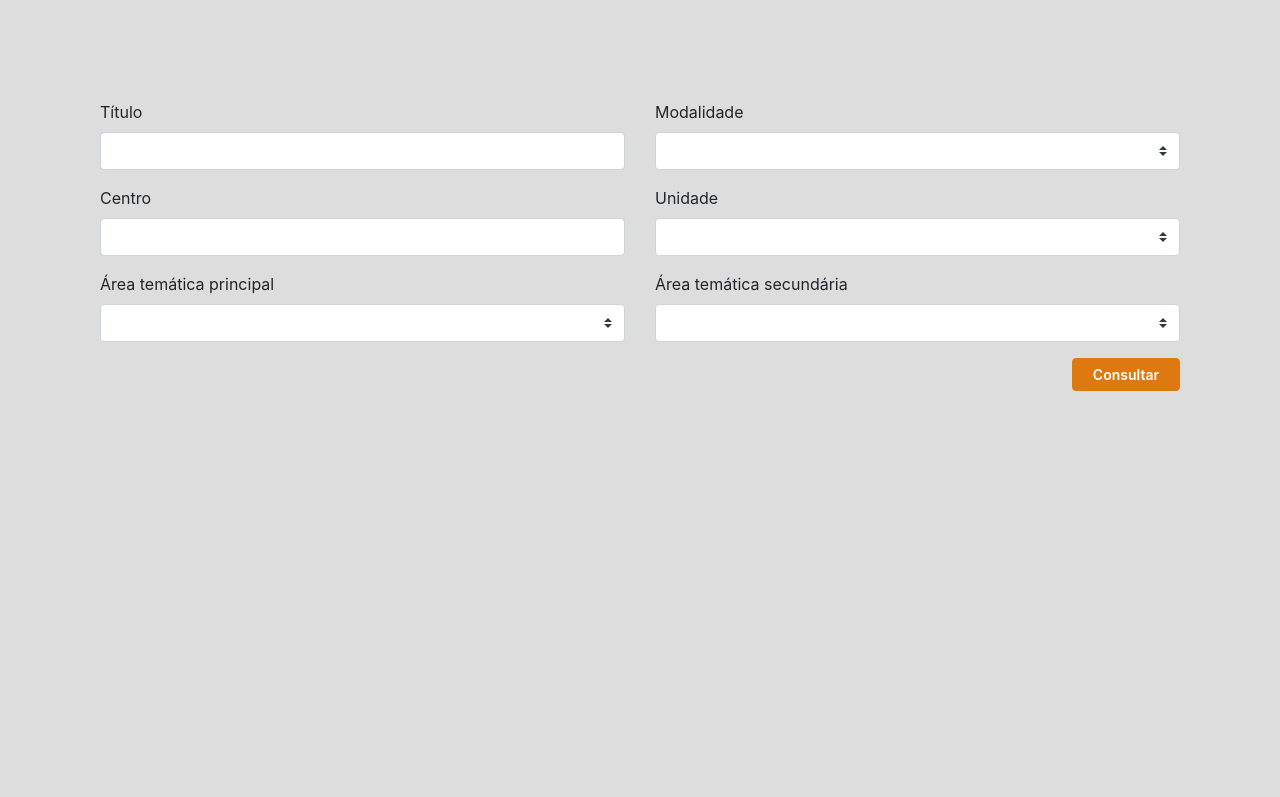
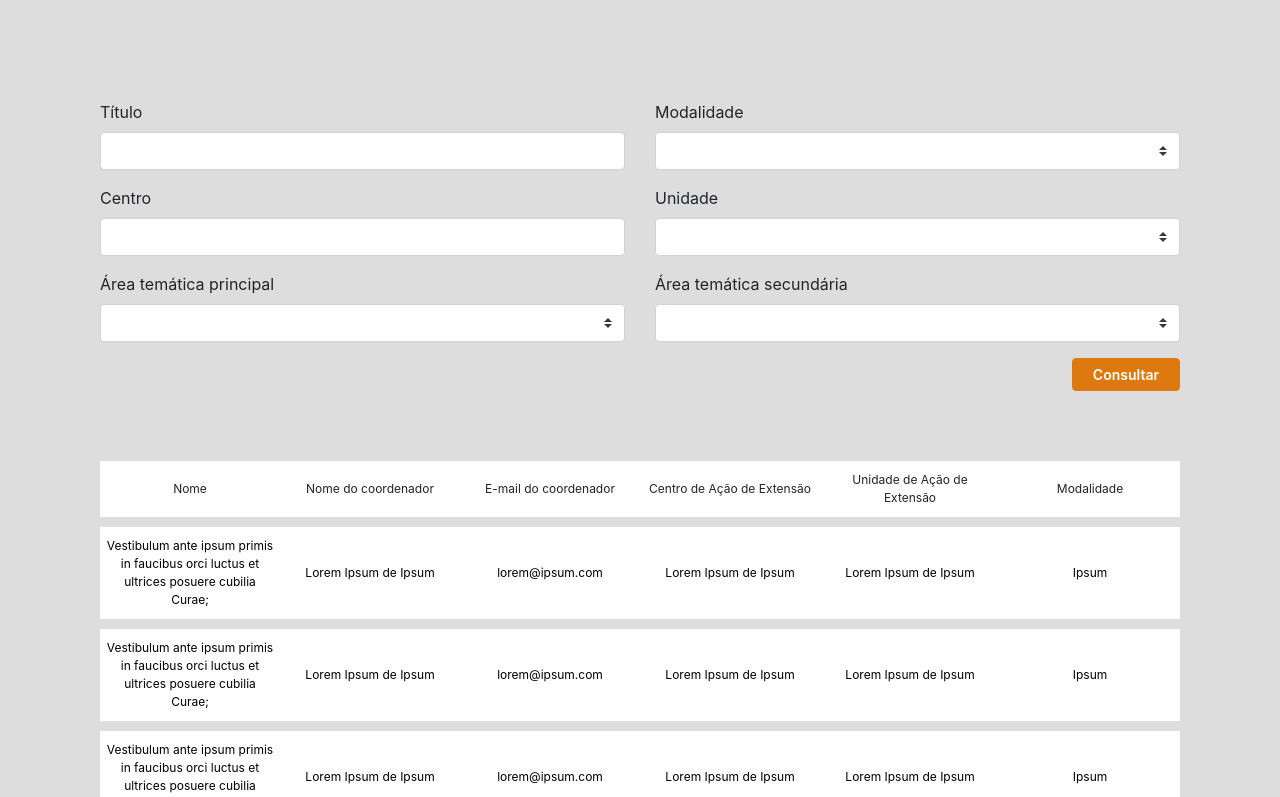
Before and after one commit to AndrewsDutraDev/sistema-gerenciamento-projeto-extensao, a Nuxt app: page / in a window 1280 px wide. Shown: the top 797 px of the page. Built offline with nearby package versions, Linux system fonts and the light colour scheme.

Commit message:
Add: projects

```diff
--- a/assets/css/style.css
+++ b/assets/css/style.css
@@ -48,3 +48,37 @@ body {
   margin-left: auto;
   padding: 5px 20px;
 }
+.projects {
+  font-size: 12px;
+  text-align: center;
+  margin: 70px 0;
+}
+.projects .project-link {
+  color: #000;
+}
+.projects .project-link:hover {
+  color: #DE7910;
+}
+.projects .row {
+  margin-left: 0;
+  margin-right: 0;
+  margin-bottom: 10px;
+  align-items: center;
+}
+@media (max-width: 767px) {
+  .projects .row {
+    overflow: auto;
+    flex-wrap: nowrap;
+  }
+}
+.projects .row:nth-child(odd) {
+  background-color: #fefefe;
+}
+.projects .row > div {
+  padding: 10px 5px;
+}
+@media (max-width: 767px) {
+  .projects .row > div.mobile-none {
+    display: none;
+  }
+}
--- a/assets/css/style.less
+++ b/assets/css/style.less
@@ -10,3 +10,6 @@
 
 // Componente de Filtro
 @import "../less/filtro.less";
+
+// Componente de Projetos
+@import "../less/projects.less";
--- /dev/null
+++ b/assets/less/projects.less
@@ -0,0 +1,32 @@
+.projects{
+  font-size: 12px;
+  text-align: center;
+  margin: 70px 0;
+  .project-link{
+    color: @black;
+    &:hover{
+      color: @orange;
+    }
+  }
+  .row{
+    margin-left: 0;
+    margin-right: 0;
+    margin-bottom: 10px;
+    align-items: center;
+    @media (max-width: @screen-xs) {
+      overflow: auto;
+      flex-wrap: nowrap;
+    }
+    &:nth-child(odd){
+      background-color: #fefefe;
+    }
+    > div{
+      padding: 10px 5px;
+      &.mobile-none{
+        @media (max-width: @screen-xs) {
+          display: none;
+        }
+      }
+    }
+  }
+}
--- a/assets/less/variables.less
+++ b/assets/less/variables.less
@@ -1,3 +1,4 @@
 @background-body: #DDDDDD;
 @orange: #DE7910;
 @white: #fff;
+@black: #000;
--- /dev/null
+++ b/components/projects_list.vue
@@ -0,0 +1,143 @@
+<template>
+  <b-container class="projects">
+    <b-row>
+      <b-col sm="2">
+        Nome
+      </b-col>
+      <b-col sm="2" class="mobile-none">
+        Nome do coordenador
+      </b-col>
+      <b-col sm="2" class="mobile-none">
+        E-mail do coordenador
+      </b-col>
+      <b-col sm="2">
+        Centro de Ação de Extensão
+      </b-col>
+      <b-col sm="2" class="mobile-none">
+        Unidade de Ação de Extensão
+      </b-col>
+      <b-col sm="2" class="mobile-none">
+        Modalidade
+      </b-col>
+    </b-row>
+    <div v-for="project in projects" :key="project.id">
+      <a href="" class="project-link">
+        <b-row>
+          <b-col sm="2">
+            {{ project.name }}
+          </b-col>
+          <b-col sm="2" class="mobile-none">
+            {{ project.cordinator_name }}
+          </b-col>
+          <b-col sm="2" class="mobile-none">
+            {{ project.cordinator_email }}
+          </b-col>
+          <b-col sm="2">
+            {{ project.center }}
+          </b-col>
+          <b-col sm="2" class="mobile-none">
+            {{ project.unity }}
+          </b-col>
+          <b-col sm="2" class="mobile-none">
+            {{ project.modality }}
+          </b-col>
+        </b-row>
+      </a>
+    </div>
+  </b-container>
+</template>
+
+<script>
+  export default {
+    data() {
+      return {
+        projects: [
+          {
+            id: 1,
+            name: 'Vestibulum ante ipsum primis in faucibus orci luctus et ultrices posuere cubilia Curae;',
+            cordinator_name: 'Lorem Ipsum de Ipsum',
+            cordinator_email: 'lorem@ipsum.com',
+            center: 'Lorem Ipsum de Ipsum',
+            unity: 'Lorem Ipsum de Ipsum',
+            modality: 'Ipsum'
+          },
+          {
+            id: 2,
+            name: 'Vestibulum ante ipsum primis in faucibus orci luctus et ultrices posuere cubilia Curae;',
+            cordinator_name: 'Lorem Ipsum de Ipsum',
+            cordinator_email: 'lorem@ipsum.com',
+            center: 'Lorem Ipsum de Ipsum',
+            unity: 'Lorem Ipsum de Ipsum',
+            modality: 'Ipsum'
+          },
+          {
+            id: 3,
+            name: 'Vestibulum ante ipsum primis in faucibus orci luctus et ultrices posuere cubilia Curae;',
+            cordinator_name: 'Lorem Ipsum de Ipsum',
+            cordinator_email: 'lorem@ipsum.com',
+            center: 'Lorem Ipsum de Ipsum',
+            unity: 'Lorem Ipsum de Ipsum',
+            modality: 'Ipsum'
+          },
+          {
+            id: 4,
+            name: 'Vestibulum ante ipsum primis in faucibus orci luctus et ultrices posuere cubilia Curae;',
+            cordinator_name: 'Lorem Ipsum de Ipsum',
+            cordinator_email: 'lorem@ipsum.com',
+            center: 'Lorem Ipsum de Ipsum',
+            unity: 'Lorem Ipsum de Ipsum',
+            modality: 'Ipsum'
+          },
+          {
+            id: 5,
+            name: 'Vestibulum ante ipsum primis in faucibus orci luctus et ultrices posuere cubilia Curae;',
+            cordinator_name: 'Lorem Ipsum de Ipsum',
+            cordinator_email: 'lorem@ipsum.com',
+            center: 'Lorem Ipsum de Ipsum',
+            unity: 'Lorem Ipsum de Ipsum',
+            modality: 'Ipsum'
+          },
+          {
+            id: 6,
+            name: 'Vestibulum ante ipsum primis in faucibus orci luctus et ultrices posuere cubilia Curae;',
+            cordinator_name: 'Lorem Ipsum de Ipsum',
+            cordinator_email: 'lorem@ipsum.com',
+            center: 'Lorem Ipsum de Ipsum',
+            unity: 'Lorem Ipsum de Ipsum',
+            modality: 'Ipsum'
+          },
+          {
+            id: 7,
+            name: 'Vestibulum ante ipsum primis in faucibus orci luctus et ultrices posuere cubilia Curae;',
+            cordinator_name: 'Lorem Ipsum de Ipsum',
+            cordinator_email: 'lorem@ipsum.com',
+            center: 'Lorem Ipsum de Ipsum',
+            unity: 'Lorem Ipsum de Ipsum',
+            modality: 'Ipsum'
+          },
+          {
+            id: 8,
+            name: 'Vestibulum ante ipsum primis in faucibus orci luctus et ultrices posuere cubilia Curae;',
+            cordinator_name: 'Lorem Ipsum de Ipsum',
+            cordinator_email: 'lorem@ipsum.com',
+            center: 'Lorem Ipsum de Ipsum',
+            unity: 'Lorem Ipsum de Ipsum',
+            modality: 'Ipsum'
+          },
+          {
+            id: 9,
+            name: 'Vestibulum ante ipsum primis in faucibus orci luctus et ultrices posuere cubilia Curae;',
+            cordinator_name: 'Lorem Ipsum de Ipsum',
+            cordinator_email: 'lorem@ipsum.com',
+            center: 'Lorem Ipsum de Ipsum',
+            unity: 'Lorem Ipsum de Ipsum',
+            modality: 'Ipsum'
+          },
+        ]
+      }
+    },
+    methods: {
+
+    }
+  }
+</script>
--- a/pages/index.vue
+++ b/pages/index.vue
@@ -1,14 +1,17 @@
 <template>
   <b-container class="main-page">
     <Filtro/>
+    <Projects/>
   </b-container>
 </template>
 
 <script>
 import Filtro from '../components/filtro.vue';
+import Projects from '../components/projects_list.vue';
 export default {
   components:{
-    Filtro
+    Filtro,
+    Projects
   }
 }
 </script>
--- /dev/null
+++ b/pages/projeto/_projeto.vue
@@ -0,0 +1,3 @@
+<template>
+  <div>oi</div>
+</template>
```
